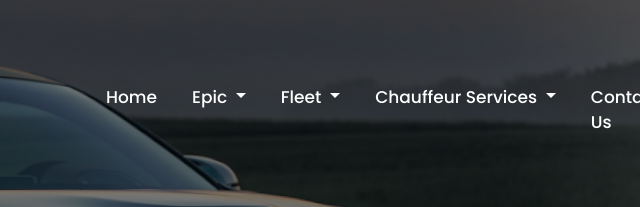
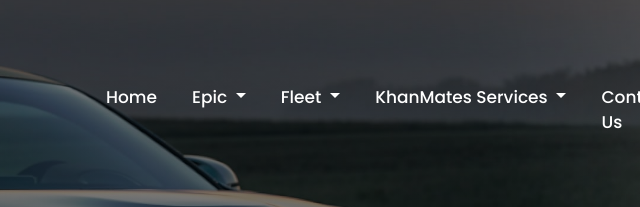
Before and after one commit to Dilawarkhan1417/khanmatesepicride.github.io, a plain HTML site: page index.html in a window 1280 px wide. Shown: the top 207 px of the page, 640-1280 px from the left. Drawn offline with nearby package versions, Linux system fonts and the light colour scheme.

Commit message:
Update index.html

```diff
--- a/index.html
+++ b/index.html
@@ -64,7 +64,7 @@
                   </li>
                   <li class="nav-item dropdown">
                     <a class="nav-link dropdown-toggle" href="#" id="navbarDropdown" role="button" data-bs-toggle="dropdown" aria-expanded="false">
-                      Chauffeur Services
+                      KhanMates Services
                     </a>
                     <ul class="dropdown-menu" aria-labelledby="navbarDropdown">
                       <li><a class="dropdown-item" href="#">Airport Transfer</a></li>
```
